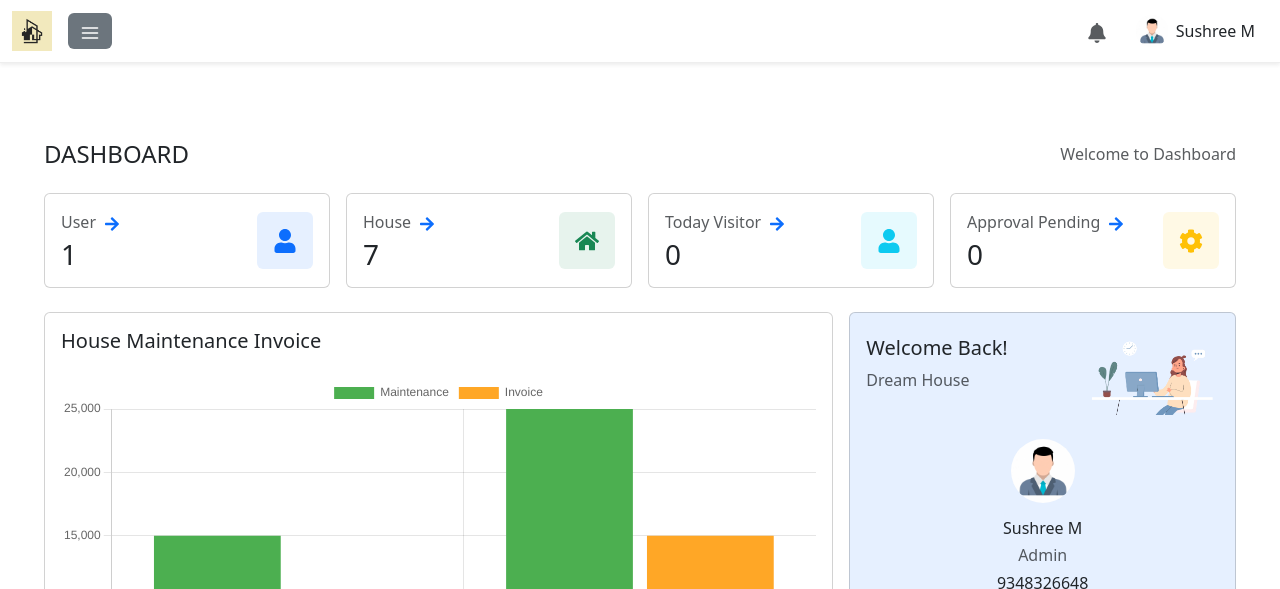
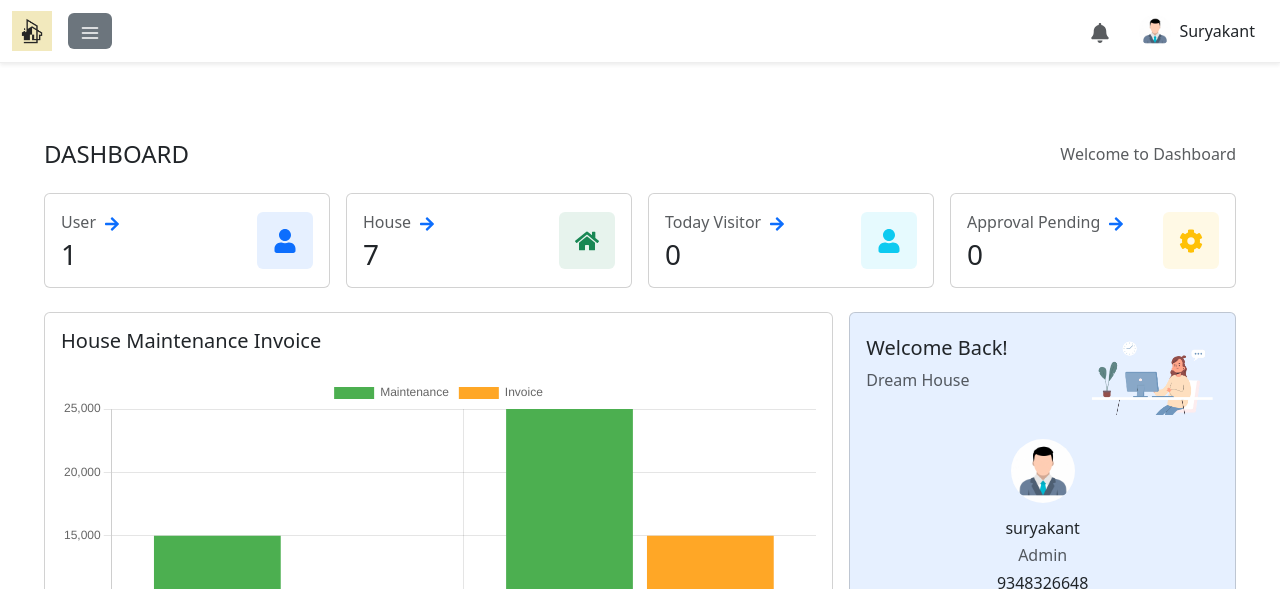
Before and after one commit to suryakantnayak23/apartment-management, a React (Vite) app in the folder simple-project/: page /dashboard in a window 1280 px wide. Shown: the top 589 px of the page. Built offline with nearby package versions, Linux system fonts and the light colour scheme.

Commit message:
new feature added

```diff
--- a/simple-project/src/edited-component/new-dashboard.jsx
+++ b/simple-project/src/edited-component/new-dashboard.jsx
@@ -183,7 +183,7 @@
                                 </div>
                                 <div className="text-center mt-4">
                                     <img src={user} alt="profile" className="rounded-circle" width="64" height="64" />
-                                    <h6 className="mt-3 mb-1">Sushree M</h6>
+                                    <h6 className="mt-3 mb-1">suryakant</h6>
                                     <p className="text-muted mb-1">Admin</p>
                                     <p className="mb-0">9348326648</p>
                                 </div>
@@ -217,7 +217,7 @@
                             <DropdownToggle color="transparent">
                                 <div className="d-flex align-items-center">
                                     <img src={user} alt="profile" className="rounded-circle me-2" width="32" height="32" />
-                                    <span className="d-none d-md-block">Sushree M</span>
+                                    <span className="d-none d-md-block">Suryakant</span>
                                 </div>
                             </DropdownToggle>
                             <DropdownMenu end>
```
